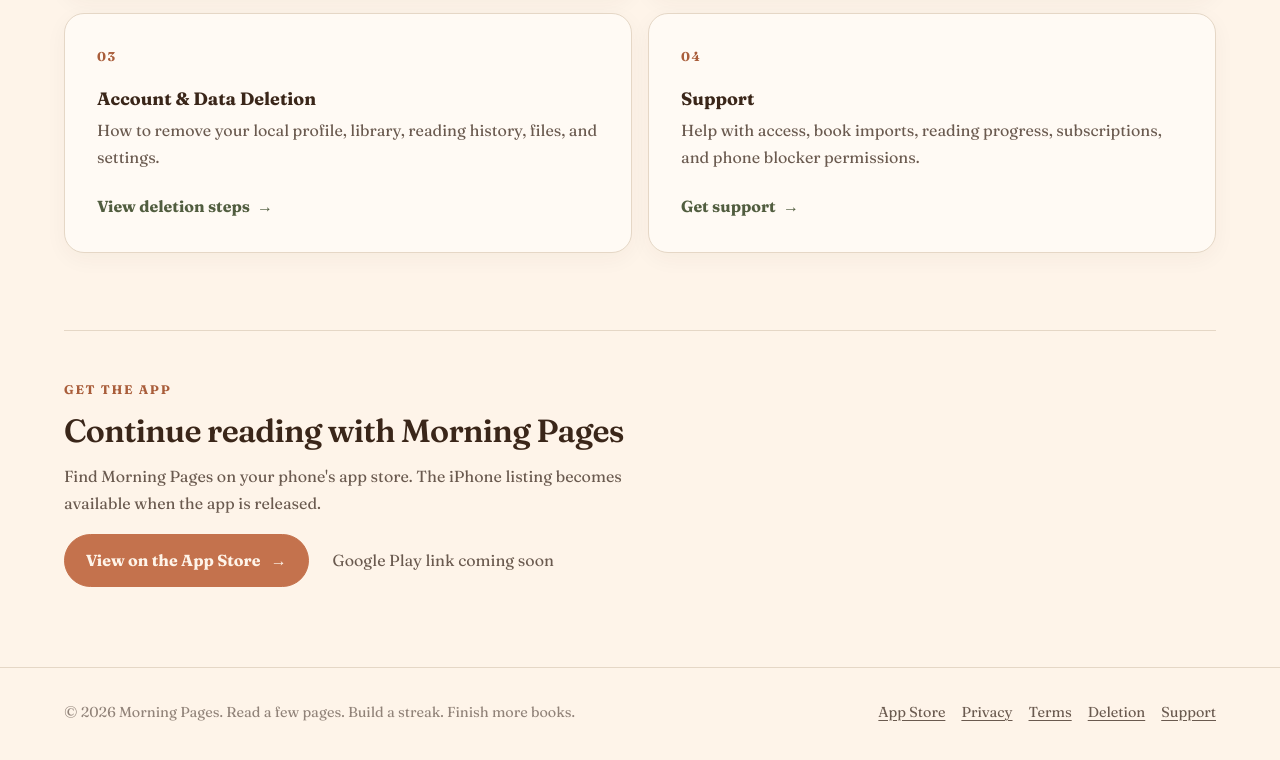
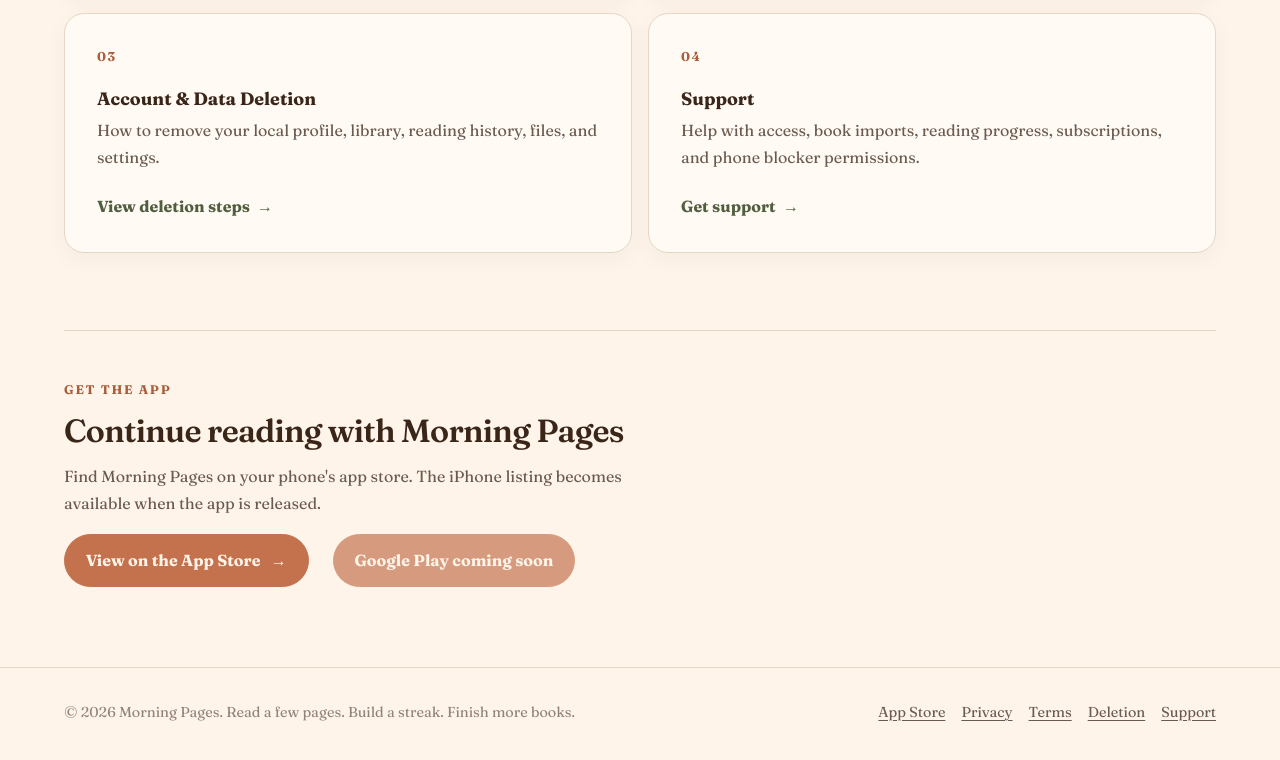
Before and after one commit to DavisKiprotich/morning-pages-legal.github.io, a plain HTML site: page index.html in a window 1280 px wide. Shown: the part 1126-1886 px from the top of the page. Drawn offline with Linux system fonts and the light colour scheme.

Commit message:
Add app navigation and matching store buttons

```diff
--- a/index.html
+++ b/index.html
@@ -26,6 +26,7 @@
           <span>Morning Pages</span>
         </a>
         <nav class="nav-links" aria-label="Legal navigation">
+          <a href="#store-title">Get the app</a>
           <a href="./privacy/index.html">Privacy</a>
           <a href="./terms/index.html">Terms</a>
           <a href="./account-deletion/index.html">Deletion</a>
@@ -122,7 +123,9 @@
           <a class="button" href="https://apps.apple.com/app/id6801025050">
             View on the App Store <span aria-hidden="true">→</span>
           </a>
-          <span class="store-pending">Google Play link coming soon</span>
+          <span class="button store-coming-soon" aria-disabled="true">
+            Google Play coming soon
+          </span>
         </div>
       </section>
     </main>
--- a/styles.css
+++ b/styles.css
@@ -328,6 +328,10 @@
   border-top: 1px solid var(--line);
 }
 
+#store-title {
+  scroll-margin-top: 7rem;
+}
+
 .store-copy {
   max-width: 55ch;
   color: var(--ink-muted);
@@ -344,8 +348,12 @@
   gap: 0.65rem;
 }
 
-.store-pending {
-  color: var(--ink-muted);
+.store-coming-soon,
+.store-coming-soon:hover {
+  color: var(--paper);
+  background: var(--terracotta);
+  opacity: 0.68;
+  cursor: not-allowed;
 }
 
 .card {
```
Also changed, not shown: account-deletion/index.html (+2 -0 lines), privacy/index.html (+2 -0 lines), support/index.html (+2 -0 lines), terms/index.html (+2 -0 lines).
